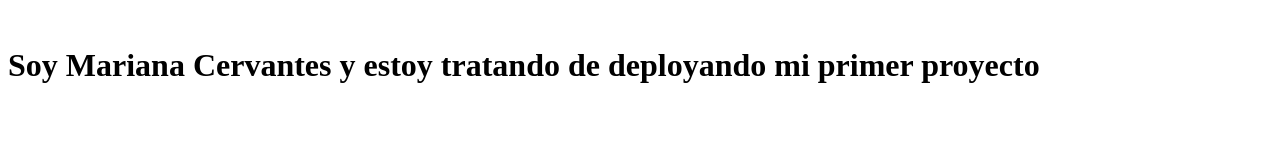
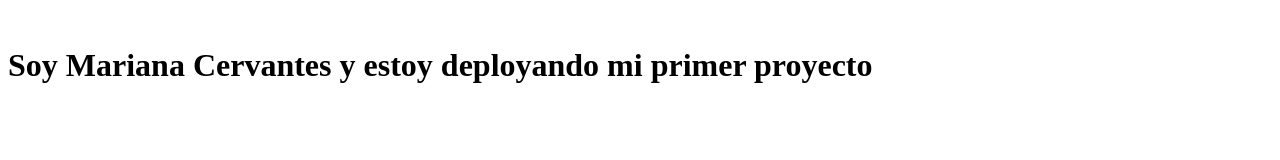
Before and after one commit to Mita-21/catalogoPeliculas, a plain HTML site: page index.html in a window 1280 px wide. Drawn offline with Linux system fonts and the light colour scheme.

Commit message:
Update index.html

```diff
--- a/index.html
+++ b/index.html
@@ -10,6 +10,6 @@
     <a href="" target="">
         <img src="" alt="">
     </a>
-    <h1 class="title">Soy Mariana Cervantes y estoy tratando de deployando mi primer proyecto</h1>
+    <h1 class="title">Soy Mariana Cervantes y estoy deployando mi primer proyecto</h1>
 </body>
 </html>
```
